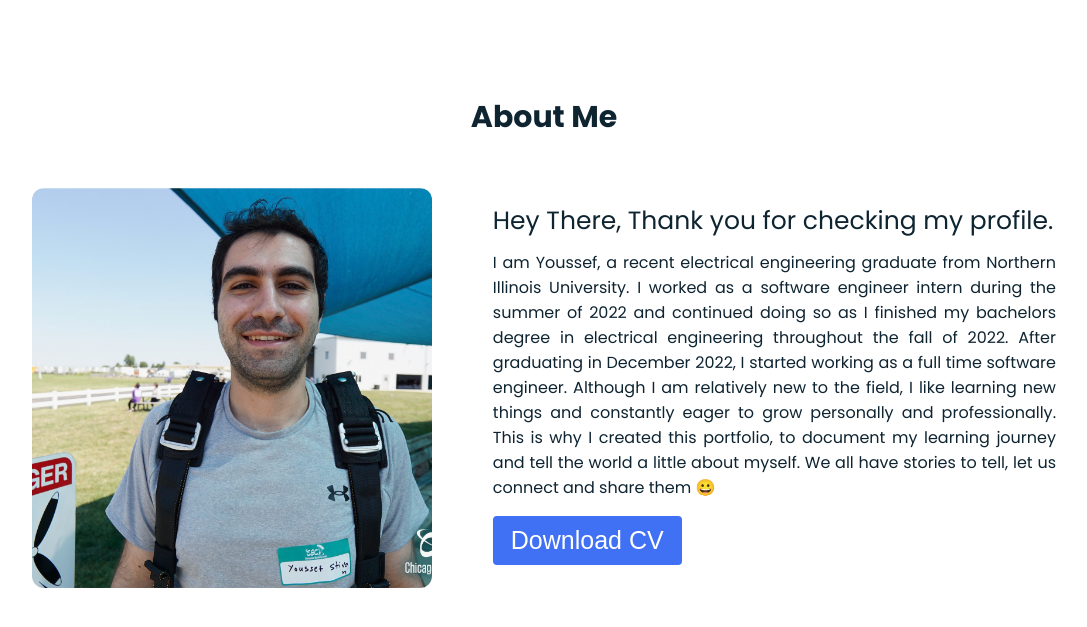
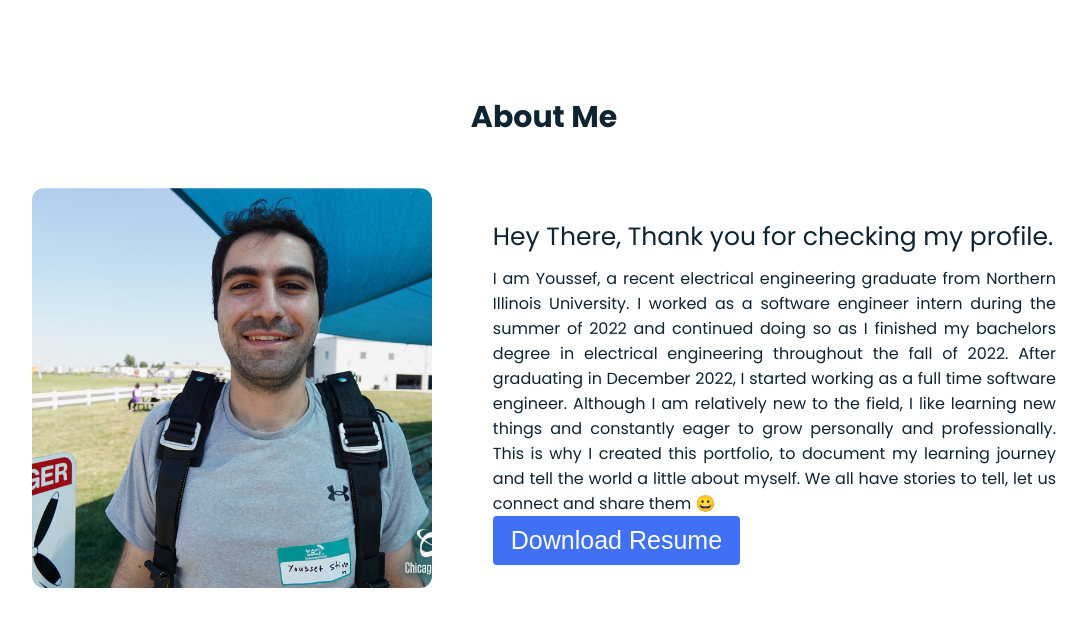
Before and after one commit to Stivan1999/portfolio-website, a Flask app: page /About-me.html in a window 1280 px wide. Shown: the part 65-692 px from the top of the page, without its empty margins (96-1183 px from the left). Run offline with Flask 3, Linux system fonts and the light colour scheme.

Commit message:
Portfolio Website - Cnahged the button in "about-me" page from "Download CV" to "Download Resume". - Added a new function in "server.py" to be able to download a file "Download Resume" button is pressed.

```diff
--- a/server.py
+++ b/server.py
@@ -1,4 +1,4 @@
-from flask import Flask, render_template, request, redirect
+from flask import Flask, render_template, request, redirect, send_file
 import csv
 
 app = Flask(__name__)
@@ -32,3 +32,9 @@ def submit_form():
         return redirect("./thank_you.html")
     else:
         return 'Something went wrong!!'
+
+
+@app.route('/download')
+def download_file():
+    file = "Youssef's Resume.docx"
+    return send_file(file, as_attachment=True)
--- a/templates/About-me.html
+++ b/templates/About-me.html
@@ -69,9 +69,9 @@
               little about myself. We all have stories to tell, let us
               connect and share them &#128512;
             </p>
-            <div class="button">
-              <button>Download CV</button>
-            </div>
+            <a href="{{url_for('download_file')}}" class="button">
+              <button >Download Resume</button>
+            </a>
           </div>
         </div>
       </div>
```
Also changed, not shown: 1 other file.
